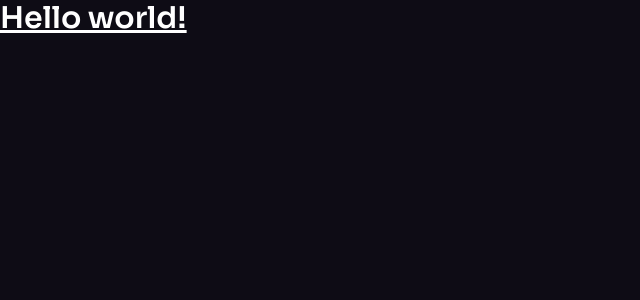
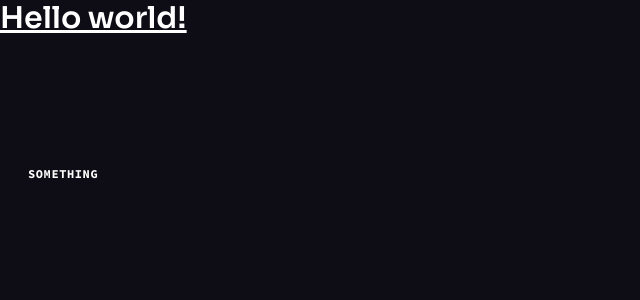
Before and after one commit to arash8877/Landing-Page-with-tailwind-, a React (Vite) app: page / in a window 1280 px wide. Shown: the top 300 px of the page, without its empty margins (0-640 px from the left). Built offline with nearby package versions, Linux system fonts and the light colour scheme.

Commit message:
add custom button

```diff
--- a/src/App.jsx
+++ b/src/App.jsx
@@ -1,10 +1,12 @@
-import ButtonGradient from "./assets/svg/ButtonGradient";
+import Button from "./components/Button";
 
 const App = () => {
   return (
     <>
       <h1 className="text-3xl font-bold underline">Hello world!</h1>
-      <ButtonGradient />
+      <div className="pt-[4.75rem] lg:pt-[5.25] overflow-hidden">
+        <Button className="mt-10" href="#login">something</Button>
+      </div>
     </>
   );
 };
--- /dev/null
+++ b/src/components/Button.jsx
@@ -0,0 +1,26 @@
+import ButtonSvg from "../assets/svg/ButtonSvg";
+
+const Button = ({ className, href, onClick, children, px, white }) => {
+  const classes = `button relative inline-flex items-center justify-center h-11 transition-colors hover:text-color-1 ${
+    px || "px-7"
+  } ${white ? "text-n-8" : "text-n-1"} ${className || ""}`;
+  const spanClasses = "relative z-10";
+
+  const renderButton = () => (
+    <button className={classes} onClick={onClick}>
+      <span className={spanClasses}>{children}</span>
+      {ButtonSvg(white)}
+    </button>
+  );
+
+  const renderLink = () => (
+    <a href={href} className={classes}>
+      <span className={spanClasses}>{children}</span>
+      {ButtonSvg(white)}
+    </a>
+  );
+
+  return href ? renderLink() : renderButton();
+};
+
+export default Button;
```
